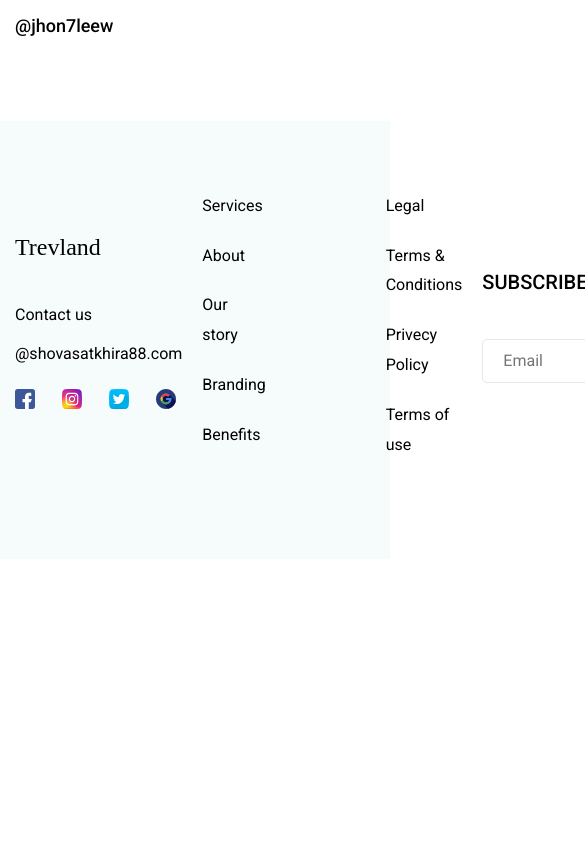
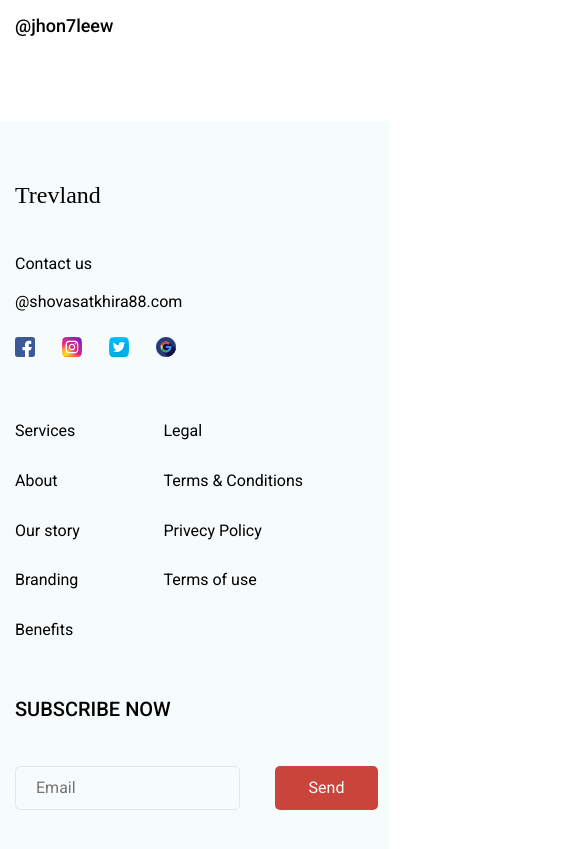
Before and after one commit to LiliiaGalkina/Trevland, a React (Vite) app: page / in a window 390 px wide. Shown: the part 5600-6449 px from the top of the page, 585 px wide, since content can reach past the window. Before the commit the page ends 6159 px from the top, so only its background shows below. Built offline with nearby package versions, Linux system fonts and the light colour scheme; a web font is replaced by a local one.

Commit message:
footer с адаптивом

```diff
--- a/src/App.scss
+++ b/src/App.scss
@@ -684,10 +684,76 @@ body {
     font-size: 1.6rem;
     border: 0.1rem solid $popularItemBorderColor;
     border-radius: 0.5rem;
-    background-color: transparent
+    background-color: transparent;
   }
 
   button {
     @include button(10.3rem, 4.4rem);
   }
 }
+
+@media (max-width: 1024px) {
+  .footer {
+    padding: 6rem 0;
+  }
+
+  .form-footer {
+    &__block {
+      flex-direction: column;
+    }
+  }
+}
+
+@media (max-width: 900px) {
+  .footer {
+    &__items {
+      flex-wrap: wrap;
+      align-items: start;
+      gap: 5rem;
+    }
+    &__info {
+      flex: 0 1 30%;
+    }
+    &__menu {
+      flex: 0 1 55%;
+    }
+  }
+
+  .menu-footer {
+    justify-content: space-between;
+  }
+
+  .menu-footer {
+    gap: 2rem;
+  }
+
+  .form-footer {
+    &__block {
+      flex-direction: row;
+    }
+  }
+}
+
+@media (max-width: 600px) {
+  .footer {
+    &__info {
+      flex: 0 1 100%;
+    }
+    &__menu {
+      flex: 0 1 80%;
+    }
+  }
+}
+
+@media (max-width: 375px) {
+  .footer {
+    &__menu {
+      flex: 0 1 100%;
+    }
+  }
+  .form-footer {
+    &__block {
+      flex-direction: column;
+    }
+  }
+}
```
